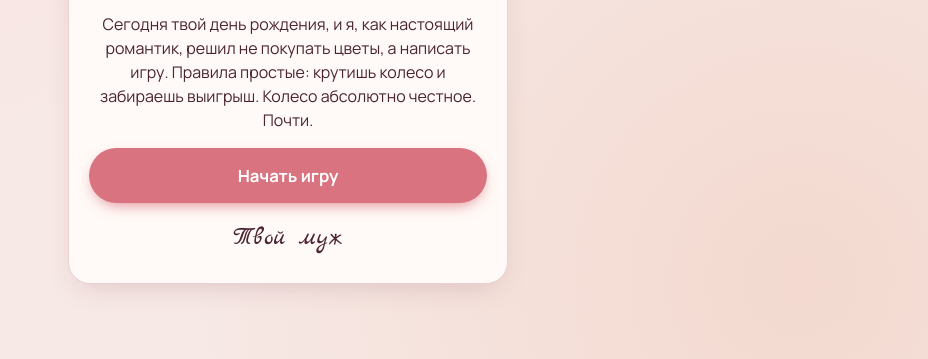
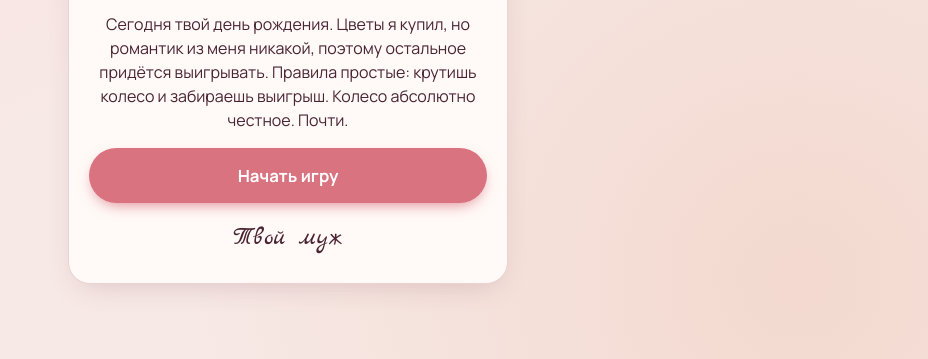
Before and after one commit to Roman-star777/birthday-wheel, a plain HTML site: page index.html in a window 1280 px wide. Shown: the part 441-800 px from the top of the page, without its empty margins (352-1280 px from the left). Drawn offline with Linux system fonts and the light colour scheme.

Commit message:
Update intro and sunglasses text
Co-Authored-By: Claude Sonnet 5.5 <noreply@anthropic.com>
Claude-Session: https://claude.ai/code/session_01KML9HxkX4CnSja3BnUJuji

```diff
--- a/index.html
+++ b/index.html
@@ -111,7 +111,7 @@ const CONFIG = {
   from: "Твой муж",
   // Внешность персонажа (цвета можно менять)
   hero: { skin:"#f4d6c2", hair:"#6b4a30", shine:"#9c7752", eyes:"#7f8a58", shirt:"#3b3e35", collar:"#4a4d43", turtle:"#2c2b30" },
-  intro: "Сегодня твой день рождения, и я, как настоящий романтик, решил не покупать цветы, а написать игру. Правила простые: крутишь колесо и забираешь выигрыш. Колесо абсолютно честное. Почти.",
+  intro: "Сегодня твой день рождения. Цветы я купил, но романтик из меня никакой, поэтому остальное придётся выигрывать. Правила простые: крутишь колесо и забираешь выигрыш. Колесо абсолютно честное. Почти.",
 
   // Сектора колеса, по часовой стрелке, начиная сверху. jackpot — номер золотого сектора.
   sectors: ["Те самые очки","Массаж","Ужин от меня","Неделя без посуды","Главный приз","Кино без комментариев","Сумку держу я","Любое желание"],
@@ -122,7 +122,7 @@ const CONFIG = {
     { sector:1, clip:0, title:"Массаж 30 минут",
       text:"Действует сегодня. Первые 15 минут считаются разминкой. Предъяви мужу." },
     { sector:0, clip:1, title:"Те самые очки",
-      text:"Теперь ты будешь видеть всё: и красивый мир вокруг, и каждую мою ошибку в высоком разрешении." },
+      text:"Теперь можно прятать глаза от солнца и делать вид, что не слышишь мои шутки." },
     { sector:4, clip:2, title:"Фен Dyson",
       text:"Нет, это не шутка. Настоящий Dyson, и он уже ждёт тебя. С днём рождения!" }
   ]
```
